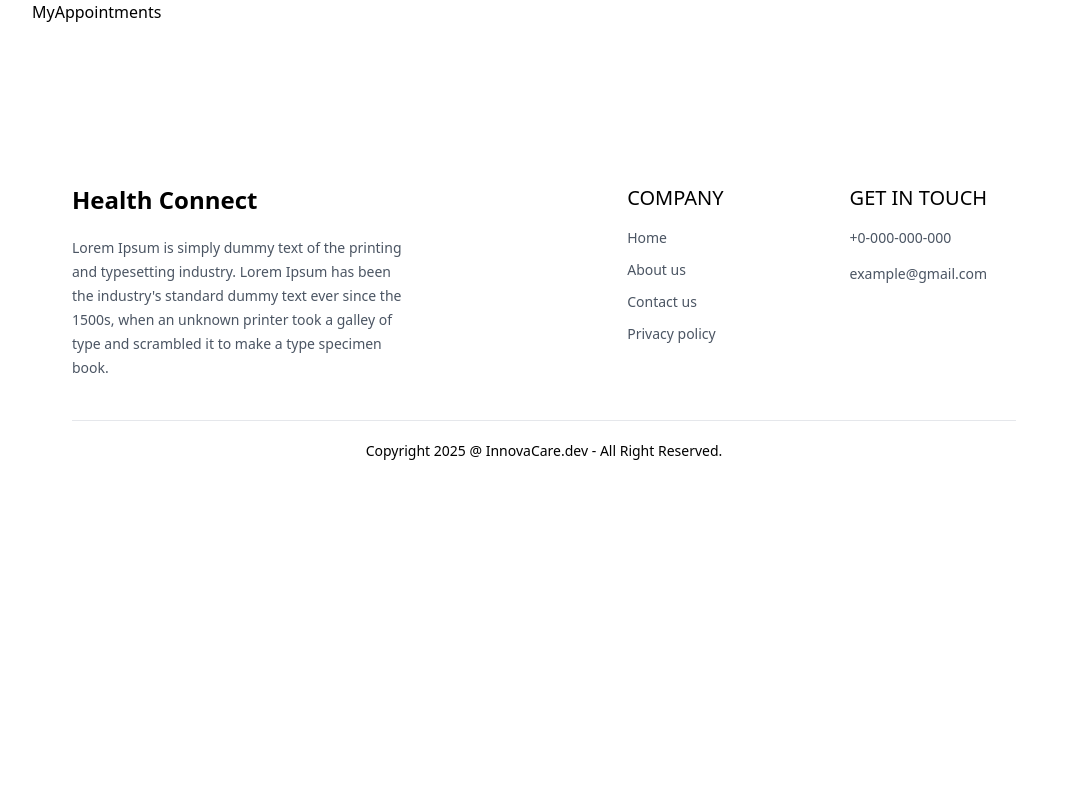
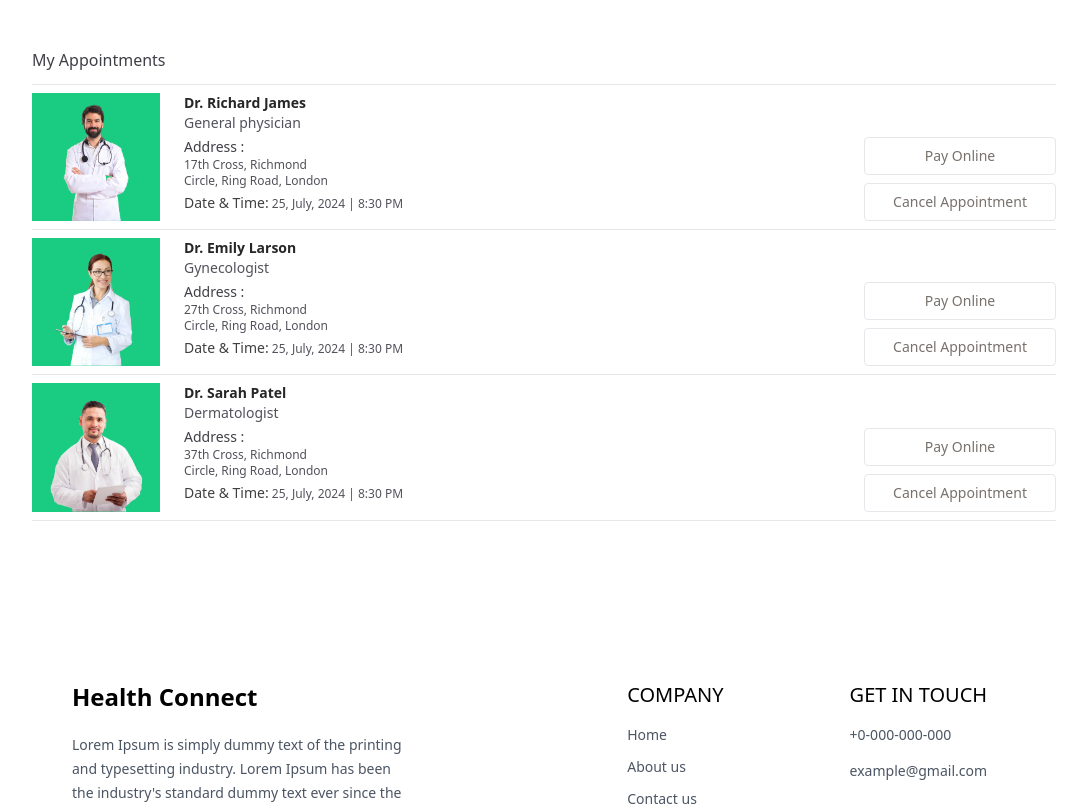
Before and after one commit to vega2006/health-connect-fork, a React (Vite) app in the folder frontend/: page /my-appointments in a window 1280 px wide. Shown: the top 806 px of the page, without its empty margins (96-1183 px from the left). Built offline with nearby package versions, Linux system fonts and the light colour scheme.

Commit message:
my-appointment page created

```diff
--- a/frontend/src/pages/MyAppointments.jsx
+++ b/frontend/src/pages/MyAppointments.jsx
@@ -1,9 +1,50 @@
-import React from 'react'
+import React, { useContext } from "react";
+import { AppContext } from "../contexts/AppContext";
 
 const MyAppointments = () => {
+  const { doctors } = useContext(AppContext);
+
   return (
-    <div>MyAppointments</div>
-  )
-}
+    <div>
+      <p className="pb-3 mt-12 font-medium text-zinc-700 border-b">
+        My Appointments
+      </p>
+      <div>
+        {doctors.slice(0, 3).map((item, index) => (
+          <div
+            className="grid grid-col-[1fr_2fr] gap-4 sm:flex sm:gap-6 py-2 border-b"
+            key={index}
+          >
+            <div>
+              <img className="w-32 bg-[#1Acc82] " src={item.image} alt="" />
+            </div>
+            <div className="flex-1 text-sm text-zinc-600 ">
+              <p className="text-neutral-800 font-semibold">{item.name}</p>
+              <p>{item.speciality}</p>
+              <p className="text-zinc-700 font-medium mt-1">Address :</p>
+              <p className="text-xs">{item.address.line1}</p>
+              <p className="text-xs">{item.address.line2}</p>
+              <p className="text-xs mt-1">
+                <span className="text-sm text-neutral-700 font-medium">
+                  Date & Time:
+                </span>{" "}
+                25, July, 2024 | 8:30 PM
+              </p>
+            </div>
+            <div></div>
+            <div className="flex flex-col gap-2 justify-end">
+              <button className="text-sm text-stone-500 text-center sm:min-w-48 py-2 border rounded hover:bg-primary hover:text-white transition-all duration-300">
+                Pay Online
+              </button>
+              <button className="text-sm text-stone-500 text-center sm:min-w-48 py-2 border rounded hover:bg-red-600 hover:text-white transition-all duration-300">
+                Cancel Appointment
+              </button>
+            </div>
+          </div>
+        ))}
+      </div>
+    </div>
+  );
+};
 
-export default MyAppointments
+export default MyAppointments;
```
